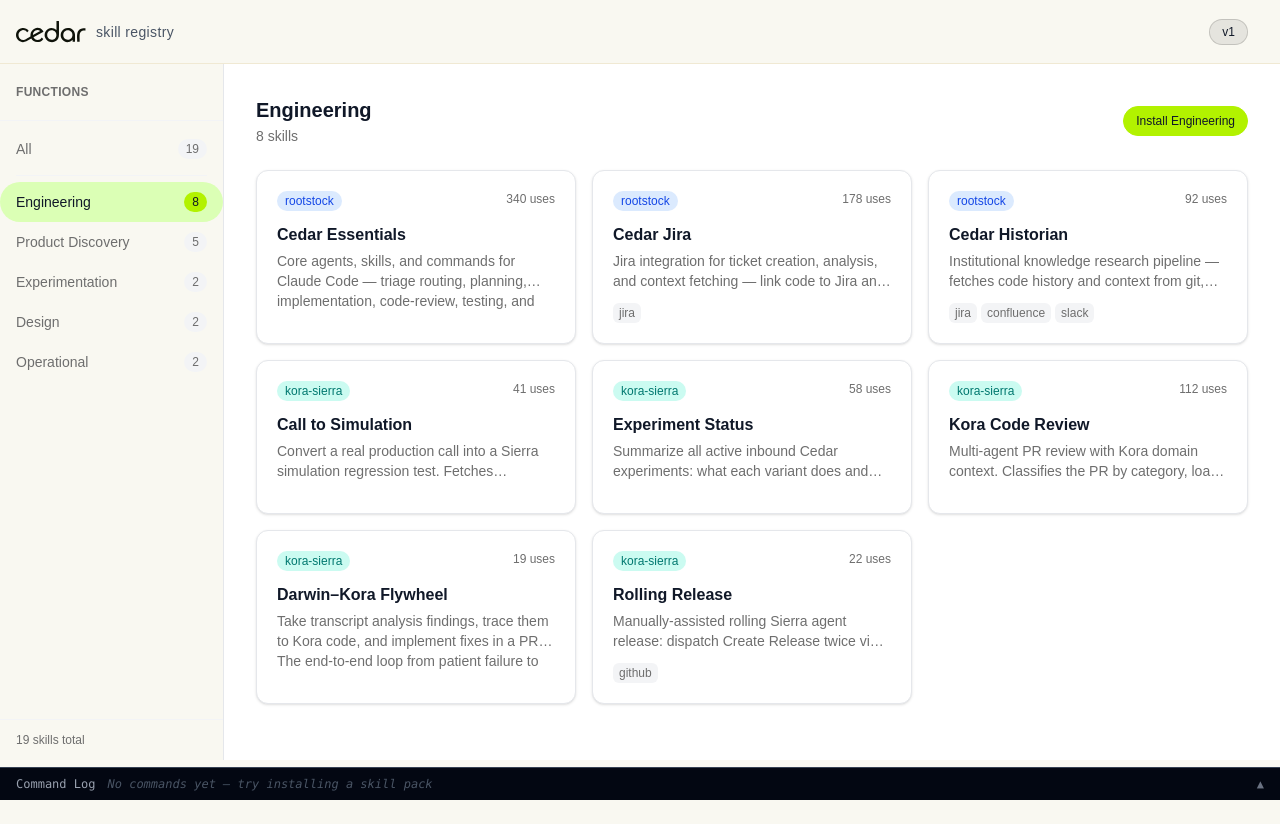
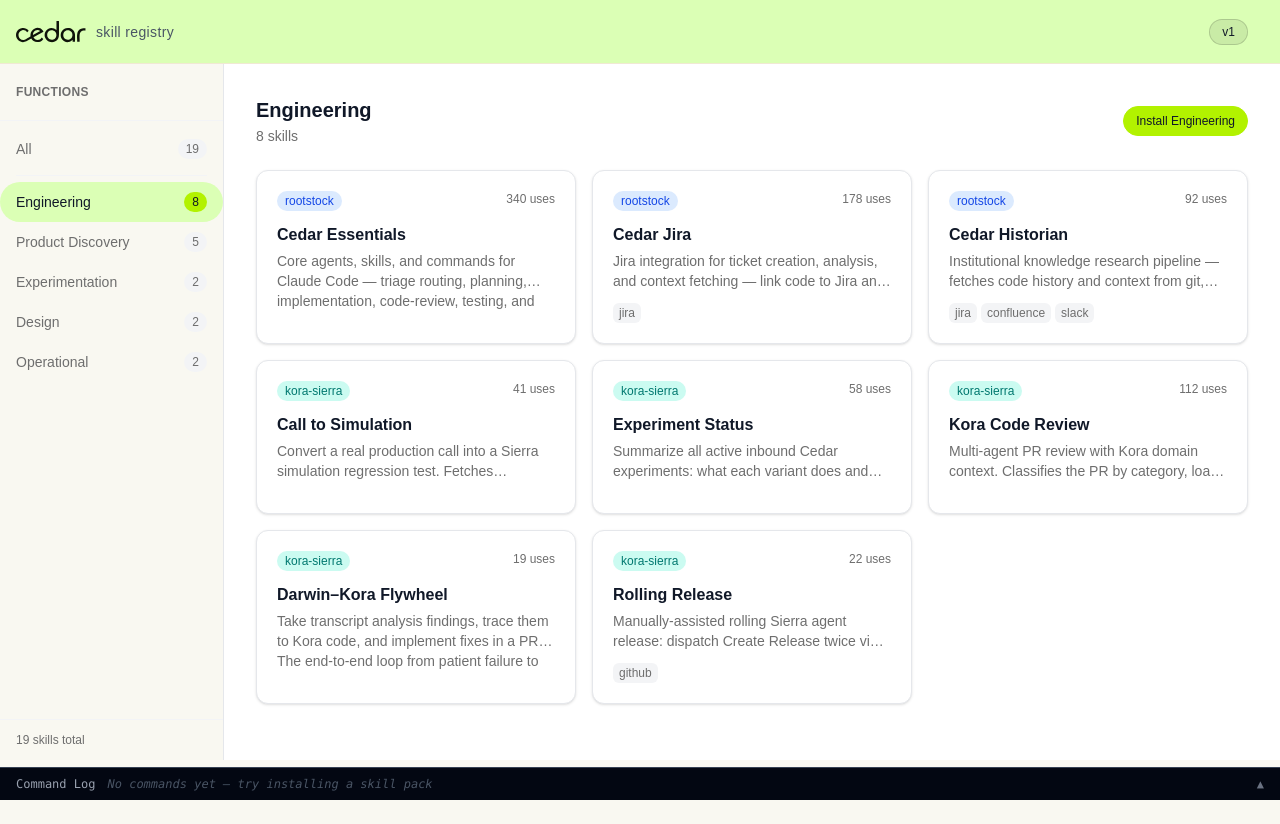
Before and after one commit to tclose-cedar/cedar-skill-registry-v1, a Next.js app: page / in a window 1280 px wide. Built offline with nearby package versions, Linux system fonts and the light colour scheme; a web font is replaced by a local one.

Commit message:
Restore light green (#dbffb5) header background
Co-Authored-By: Claude Sonnet 4.6 <noreply@anthropic.com>

```diff
--- a/components/Nav.tsx
+++ b/components/Nav.tsx
@@ -2,7 +2,7 @@ import Link from 'next/link'
 
 export default function Nav() {
   return (
-    <header style={{ backgroundColor: '#f9f8f1', borderBottom: '1px solid #f0e9d3' }} className="flex h-16 items-center">
+    <header style={{ backgroundColor: '#dbffb5', borderBottom: '1px solid #f0e9d3' }} className="flex h-16 items-center">
       {/* Title column — same width as the sidebar */}
       <div className="w-56 shrink-0 px-4">
         <Link href="/" className="flex items-center gap-2.5">
```
